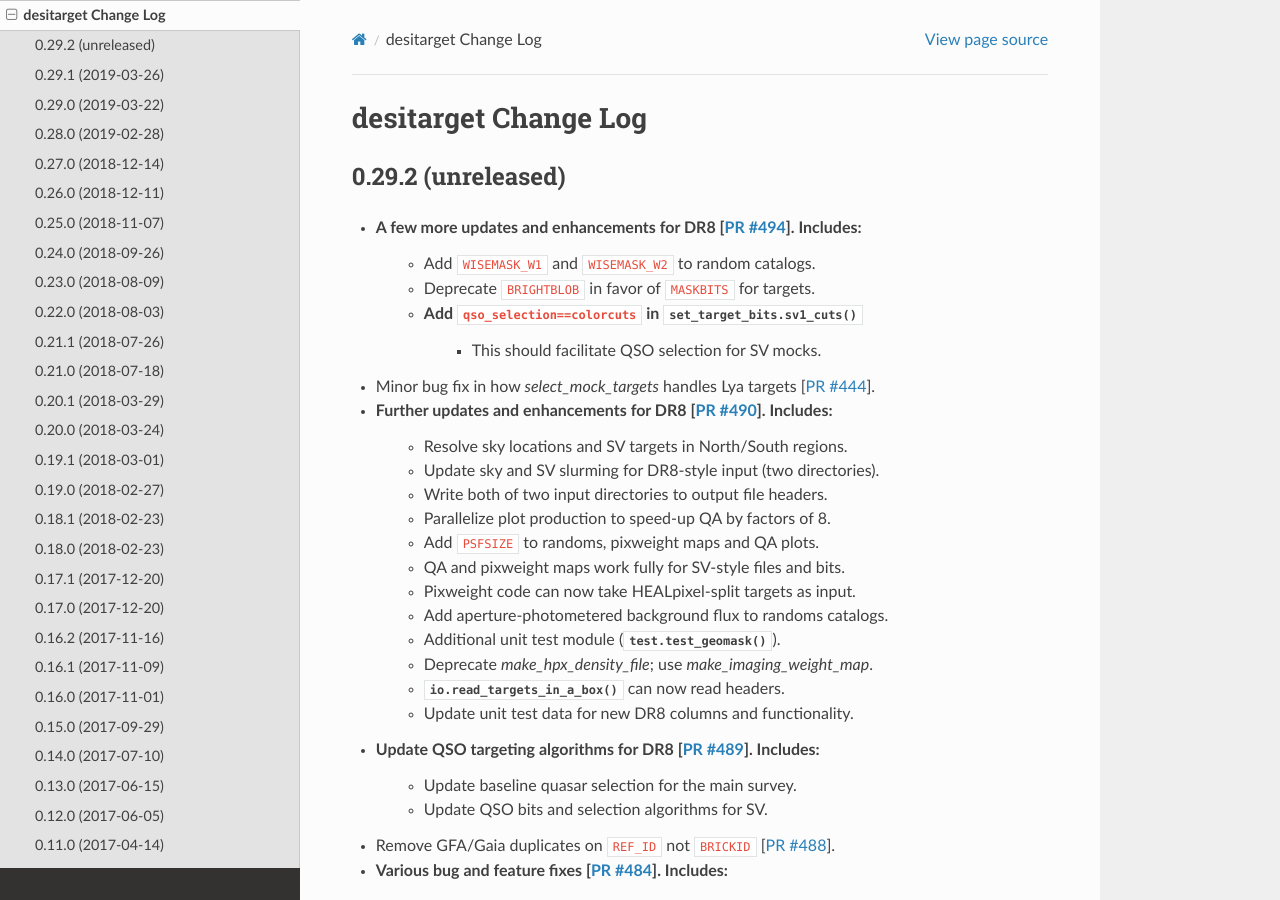
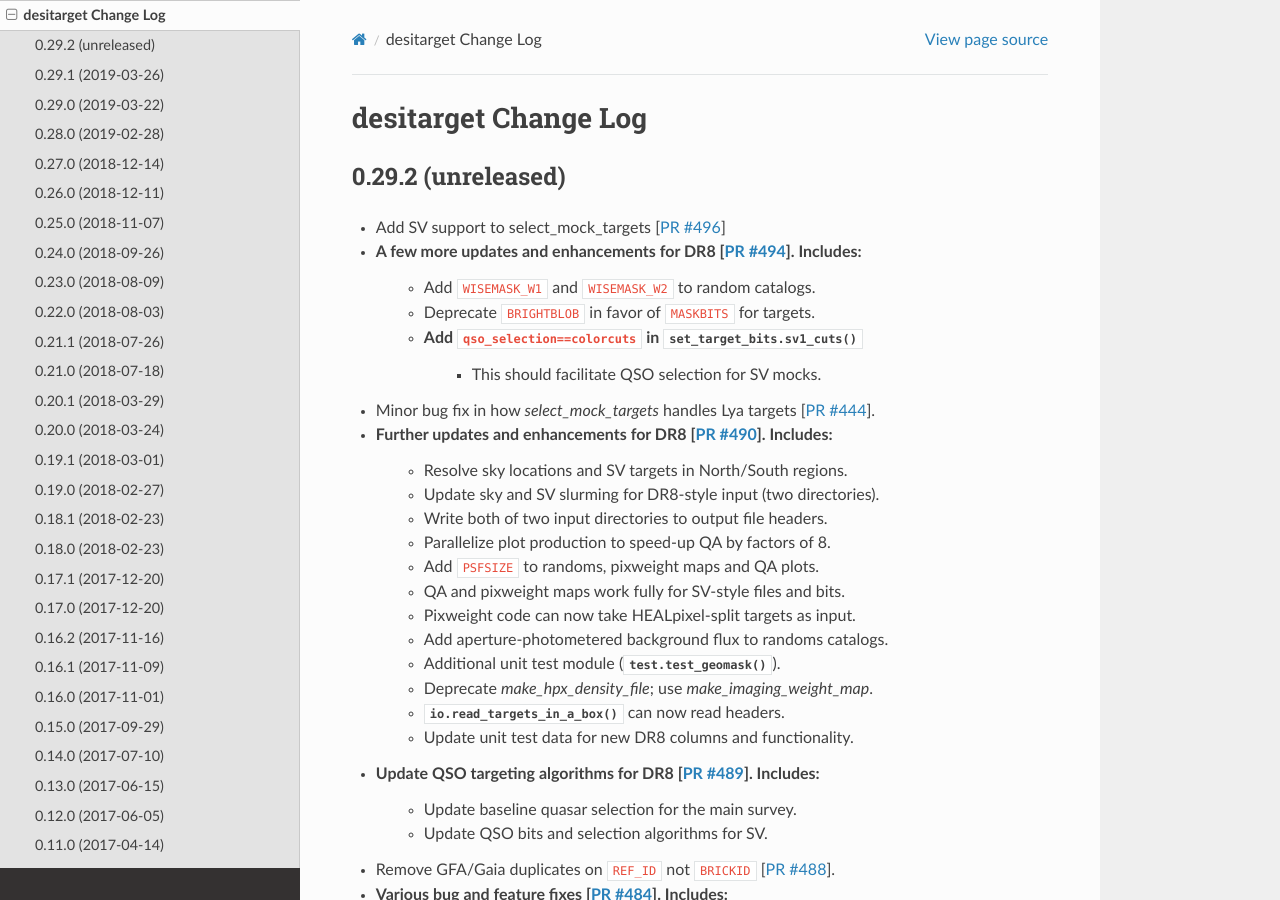
Before and after one commit to desihub/desitarget, a Sphinx documentation site: the page built from doc/changes.rst, in a window 1280 px wide and 900 px high. Built offline with Sphinx 7.4.7 and the Read the Docs theme 2.0.0, drawn with Linux system fonts in a browser that asks for light colours.

Commit message:
update change log [ci skip]

```diff
--- a/doc/changes.rst
+++ b/doc/changes.rst
@@ -5,6 +5,7 @@ desitarget Change Log
 0.29.2 (unreleased)
 -------------------
 
+* Add SV support to select_mock_targets [`PR #496`_]
 * A few more updates and enhancements for DR8 [`PR #494`_]. Includes:
     * Add ``WISEMASK_W1`` and ``WISEMASK_W2`` to random catalogs.
     * Deprecate ``BRIGHTBLOB`` in favor of ``MASKBITS`` for targets.
@@ -40,6 +41,7 @@ desitarget Change Log
 .. _`PR #489`: https://github.com/desihub/desitarget/pull/489
 .. _`PR #490`: https://github.com/desihub/desitarget/pull/490
 .. _`PR #494`: https://github.com/desihub/desitarget/pull/494
+.. _`PR #496`: https://github.com/desihub/desitarget/pull/496
 
 0.29.1 (2019-03-26)
 -------------------
```
